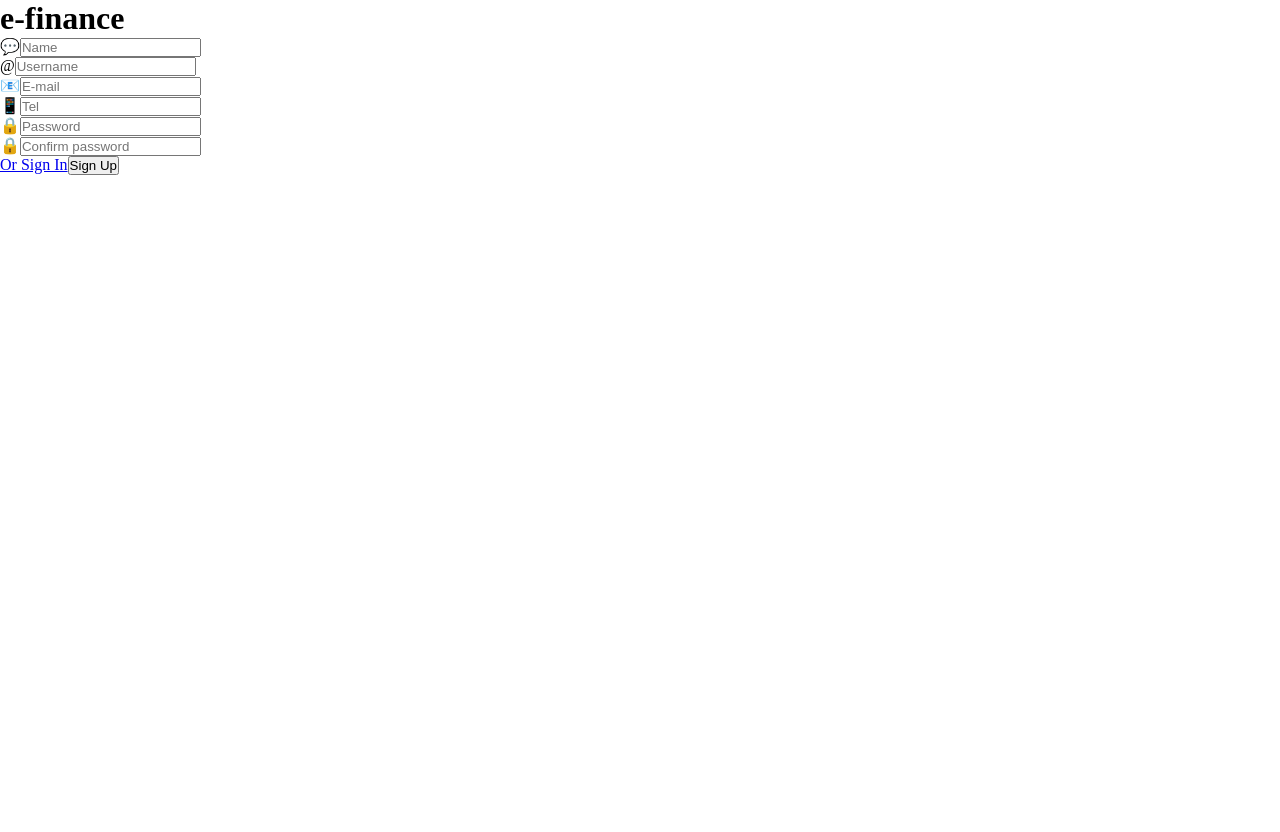
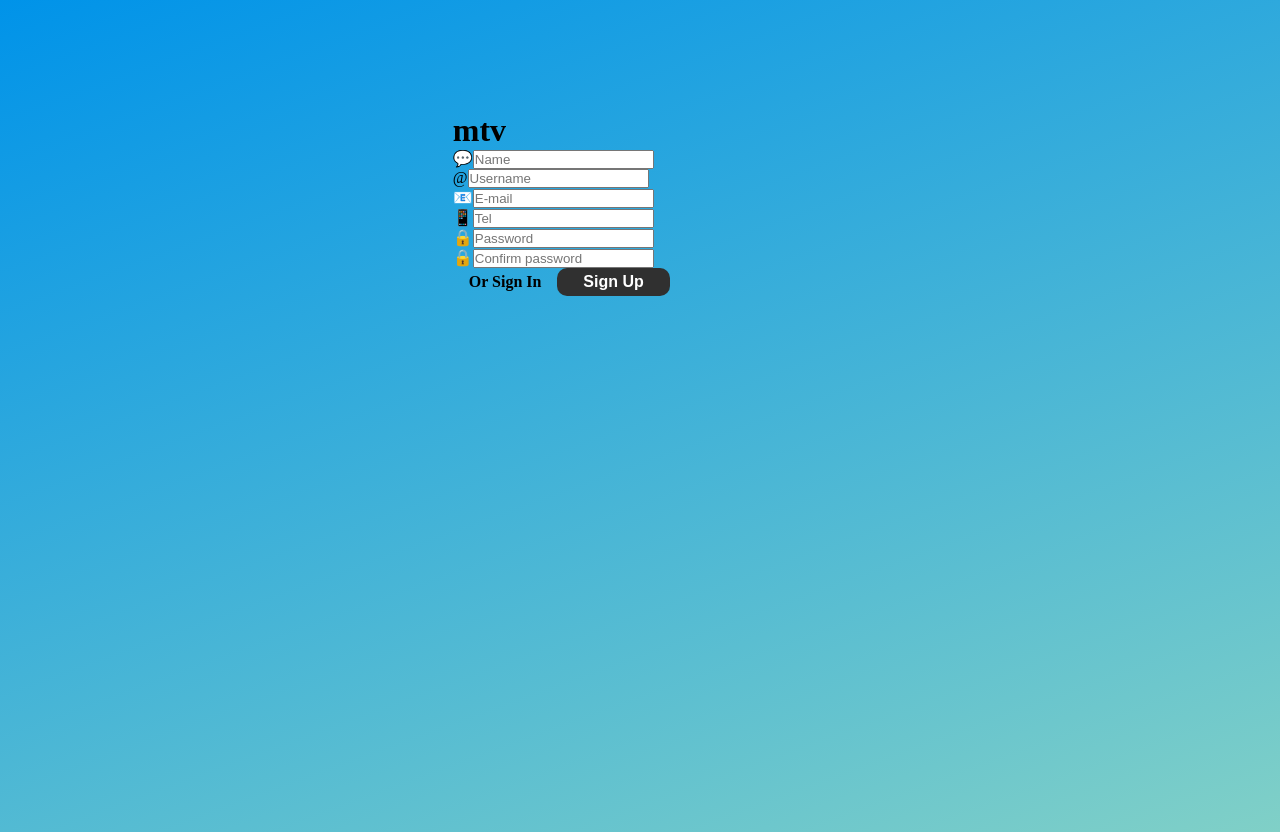
Before and after one commit to leonardopottmayer/mtv-client, a React (Create React App) app: page /register in a window 1280 px wide. Before the commit the page ends 800 px from the top, so only its background shows below. Built offline with nearby package versions, Linux system fonts and the light colour scheme; the HTML template or start-up script is replaced by a standard one.

Commit message:
Updated login, register and controller

```diff
--- a/src/components/AdminUsers/AdminUsers.js
+++ b/src/components/AdminUsers/AdminUsers.js
@@ -36,6 +36,11 @@
     fetchData();
   };
 
+  const handleDeleteUser = async (e) => {
+    await api.delete(`/admin/user/${e.target.value}`);
+    fetchData();
+  };
+
   return (
     <div className={styles.main}>
       <Navbar />
@@ -68,6 +73,13 @@
                           onClick={handleBlockUser}
                         >
                           Block
+                        </button>
+                        <button
+                          className={styles.delete_button}
+                          value={au._id}
+                          onClick={handleDeleteUser}
+                        >
+                          Delete
                         </button>
                       </td>
                     </tr>
@@ -104,6 +116,13 @@
                         >
                           Approve
                         </button>
+                        <button
+                          className={styles.delete_button}
+                          value={wu._id}
+                          onClick={handleDeleteUser}
+                        >
+                          Delete
+                        </button>
                       </td>
                     </tr>
                   ))}
--- a/src/components/AdminUsers/AdminUsers.module.css
+++ b/src/components/AdminUsers/AdminUsers.module.css
@@ -1,7 +1,17 @@
 /* #009879 */
+.main {
+  background-color: #1a1b1f;
+  height: 100vh;
+  overflow-y: auto;
+}
+
 .column {
   text-align: center;
   margin-top: 2rem;
+}
+
+.column h1 {
+  color: #fff;
 }
 
 .table_container {
@@ -47,6 +57,10 @@
   text-align: center;
 }
 
+.table td {
+  background-color: #fff;
+}
+
 .table tbody tr {
   border-bottom: 1px solid #dddddd;
 }
--- a/src/pages/Authentication/LoginPage.js
+++ b/src/pages/Authentication/LoginPage.js
@@ -27,7 +27,7 @@
   return (
     <div className={styles.main}>
       <div className={styles.login_container}>
-        <h1 className={styles.login_title}>e-finance</h1>
+        <h1 className={styles.login_title}>mtv</h1>
         <form onSubmit={handleSubmit}>
           <InputGroup className="mb-3">
             <InputGroup.Text id="basic-addon1">@</InputGroup.Text>
@@ -42,7 +42,7 @@
             />
           </InputGroup>
           <InputGroup className="mb-3">
-            <InputGroup.Text id="basic-addon1">@</InputGroup.Text>
+            <InputGroup.Text id="basic-addon1">🔒</InputGroup.Text>
             <Form.Control
               placeholder="Password"
               name="password"
--- a/src/pages/Authentication/LoginPage.module.css
+++ b/src/pages/Authentication/LoginPage.module.css
@@ -0,0 +1,68 @@
+.main {
+  height: 100vh;
+  background-color: #0093e9;
+  background-image: linear-gradient(160deg, #0093e9 0%, #80d0c7 100%);
+  padding: 1rem;
+}
+
+.login_container {
+  width: 20%;
+  margin: 5rem auto;
+  padding: 1rem;
+}
+
+.signup_link {
+  margin: 1rem;
+  text-decoration: none;
+  color: #000;
+  font-weight: 600;
+}
+
+.button_input {
+  background-color: rgb(48, 48, 48);
+  color: white;
+  padding: 0.3rem;
+  width: 30%;
+  border-radius: 10px;
+  font-weight: 600;
+  font-size: 1rem;
+  border: none;
+}
+
+.button_input:hover {
+  background-color: rgb(85, 139, 240);
+}
+
+.signup_link:hover {
+  color: rgb(174, 193, 228);
+}
+
+@media screen and (max-width: 1500px) {
+  .login_container {
+    width: 30%;
+  }
+}
+
+@media screen and (max-width: 1000px) {
+  .login_container {
+    width: 40%;
+  }
+}
+
+@media screen and (max-width: 768px) {
+  .login_container {
+    width: 50%;
+  }
+}
+
+@media screen and (max-width: 575px) {
+  .login_container {
+    width: 60%;
+  }
+}
+
+@media screen and (max-width: 450px) {
+  .login_container {
+    width: 90%;
+  }
+}
--- a/src/pages/Authentication/RegisterPage.js
+++ b/src/pages/Authentication/RegisterPage.js
@@ -35,7 +35,7 @@
   return (
     <div className={styles.main}>
       <div className={styles.register_container}>
-        <h1 className={styles.register_title}>e-finance</h1>
+        <h1 className={styles.register_title}>mtv</h1>
         <form onSubmit={handleSubmit}>
           <InputGroup className="mb-3">
             <InputGroup.Text id="basic-addon1">💬</InputGroup.Text>
--- a/src/pages/Authentication/RegisterPage.module.css
+++ b/src/pages/Authentication/RegisterPage.module.css
@@ -0,0 +1,68 @@
+.main {
+  height: 100vh;
+  background-color: #0093e9;
+  background-image: linear-gradient(160deg, #0093e9 0%, #80d0c7 100%);
+  padding: 1rem;
+}
+
+.register_container {
+  width: 20%;
+  margin: 5rem auto;
+  padding: 1rem;
+}
+
+.signin_link {
+  margin: 1rem;
+  text-decoration: none;
+  color: #000;
+  font-weight: 600;
+}
+
+.button_input {
+  background-color: rgb(48, 48, 48);
+  color: white;
+  padding: 0.3rem;
+  width: 30%;
+  border-radius: 10px;
+  font-weight: 600;
+  font-size: 1rem;
+  border: none;
+}
+
+.button_input:hover {
+  background-color: rgb(85, 139, 240);
+}
+
+.signup_link:hover {
+  color: rgb(174, 193, 228);
+}
+
+@media screen and (max-width: 1500px) {
+  .register_container {
+    width: 30%;
+  }
+}
+
+@media screen and (max-width: 1000px) {
+  .register_container {
+    width: 40%;
+  }
+}
+
+@media screen and (max-width: 768px) {
+  .register_container {
+    width: 50%;
+  }
+}
+
+@media screen and (max-width: 575px) {
+  .register_container {
+    width: 60%;
+  }
+}
+
+@media screen and (max-width: 450px) {
+  .register_container {
+    width: 90%;
+  }
+}
```
